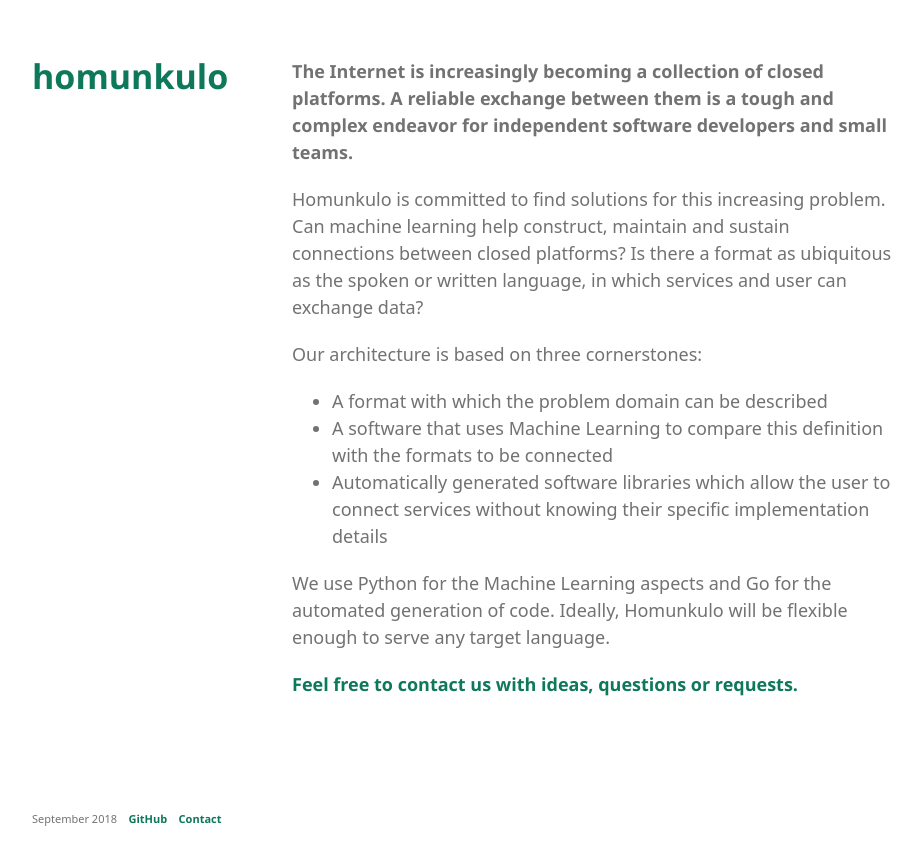
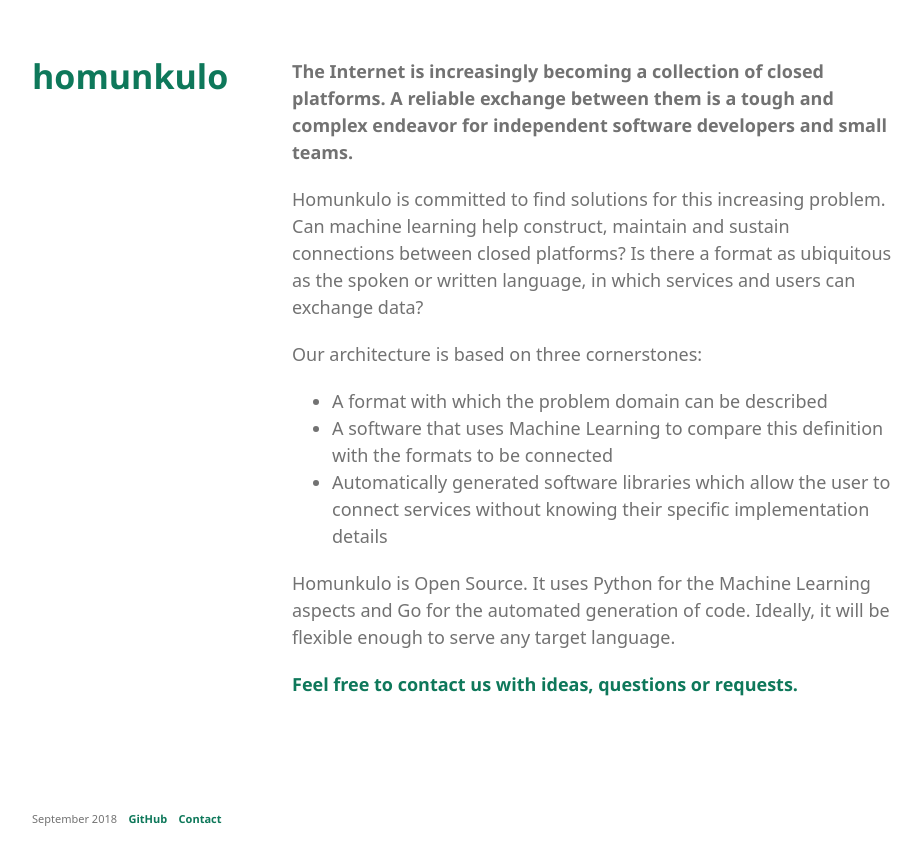
Before and after one commit to homunkulo/homunkulo.github.io, a Jekyll site: the page built from index.md, in a window 1280 px wide. Shown: the top 865 px of the page, without its empty margins (178-1099 px from the left). Built offline with Jekyll 4.4.1, drawn with Linux system fonts in a browser that asks for light colours; some web fonts are replaced; our own code applies the rules of GitHub Pages for plain Markdown files; a script that is not in the unit is left out; the repository's description, which GitHub fills in, is left out.

Commit message:
Update index.md

```diff
--- a/index.md
+++ b/index.md
@@ -1,10 +1,11 @@
-Homunkulo is committed to find solutions for this increasing problem. Can machine learning help construct, maintain and sustain connections between closed platforms? Is there a format as ubiquitous as the spoken or written language, in which services and user can exchange data?
+Homunkulo is committed to find solutions for this increasing problem. Can machine learning help construct, maintain and sustain connections between closed platforms? Is there a format as ubiquitous as the spoken or written language, in which services and users can exchange data?
 
 Our architecture is based on three cornerstones:
+
 - A format with which the problem domain can be described
 - A software that uses Machine Learning to compare this definition with the formats to be connected
 - Automatically generated software libraries which allow the user to connect services without knowing their specific implementation details
 
-We use Python for the Machine Learning aspects and Go for the automated generation of code. Ideally, Homunkulo will be flexible enough to serve any target language.
+Homunkulo is Open Source. It uses Python for the Machine Learning aspects and Go for the automated generation of code. Ideally, it will be flexible enough to serve any target language.
 
 <a href="https://github.com/orgs/homunkulo/people" title="Homunkulo GitHub" target="_blank">Feel free to contact us with ideas, questions or requests.</a>
```
